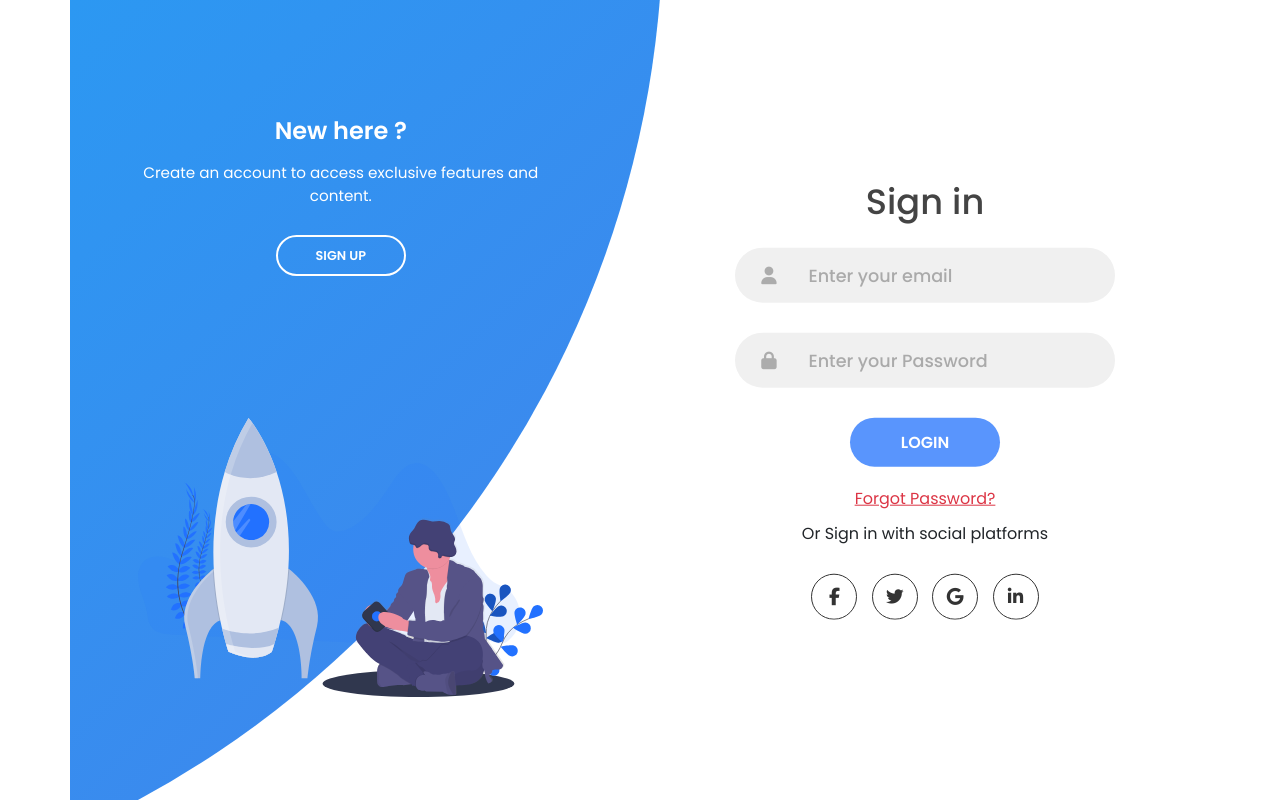
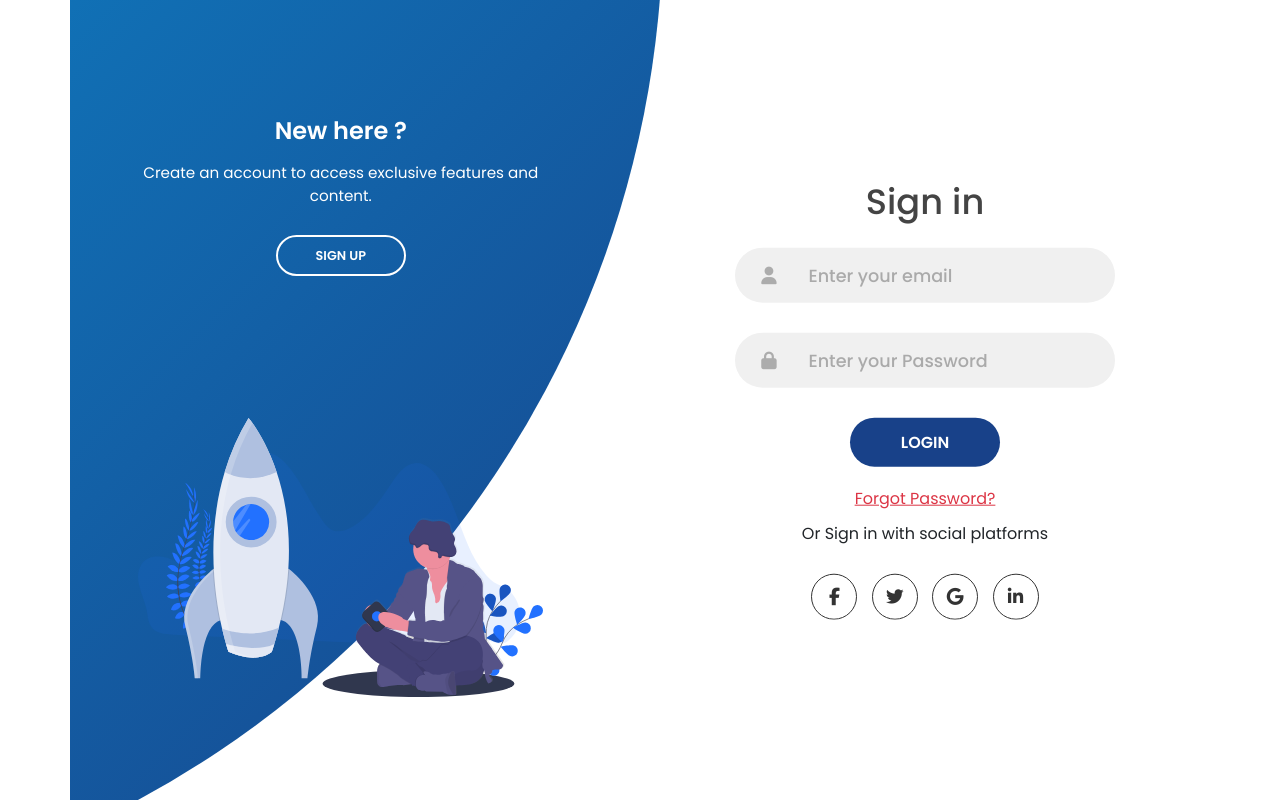
Before and after one commit to YUSRIN20/Bulk-Email-Tool-Frontend, a React (Vite) app: page /login in a window 1280 px wide. Built offline with nearby package versions, Linux system fonts and the light colour scheme.

Commit message:
changed theme color

```diff
--- a/src/Components/Style/Register&LoginForm.css
+++ b/src/Components/Style/Register&LoginForm.css
@@ -129,13 +129,13 @@ form.sign-in-form {
 }
 
 .social-icon:hover {
-  color: #4481eb;
-  border-color: #4481eb;
+  color: #184189;
+  border-color: #184189;
 }
 
 .btn {
   width: 150px;
-  background-color: #5995fd;
+  background-color: #184189;
   border: none;
   outline: none;
   height: 49px;
@@ -149,7 +149,7 @@ form.sign-in-form {
 }
 
 .btn:hover {
-  background-color: #4d84e2;
+  background-color: #154394;
   color: black;
 }
 .panels-container {
@@ -170,7 +170,7 @@ form.sign-in-form {
   top: -10%;
   right: 48%;
   transform: translateY(-50%);
-  background-image: linear-gradient(-45deg, #4481eb 0%, #04befe 100%);
+  background-image: linear-gradient(-45deg, #184189 0%, #04befe 100%);
   transition: 1.8s ease-in-out;
   border-radius: 50%;
   z-index: 6;
```
Also changed, not shown: public/forgot.svg (added).
